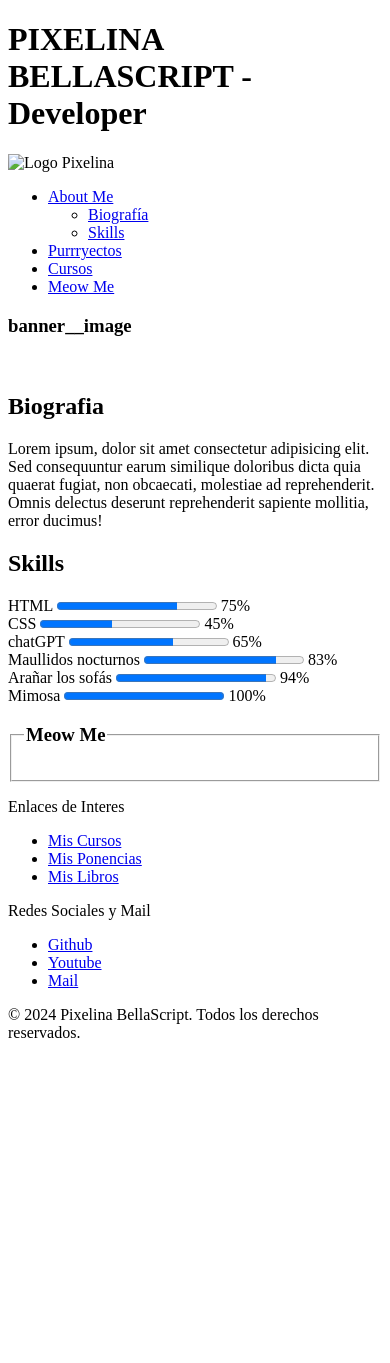
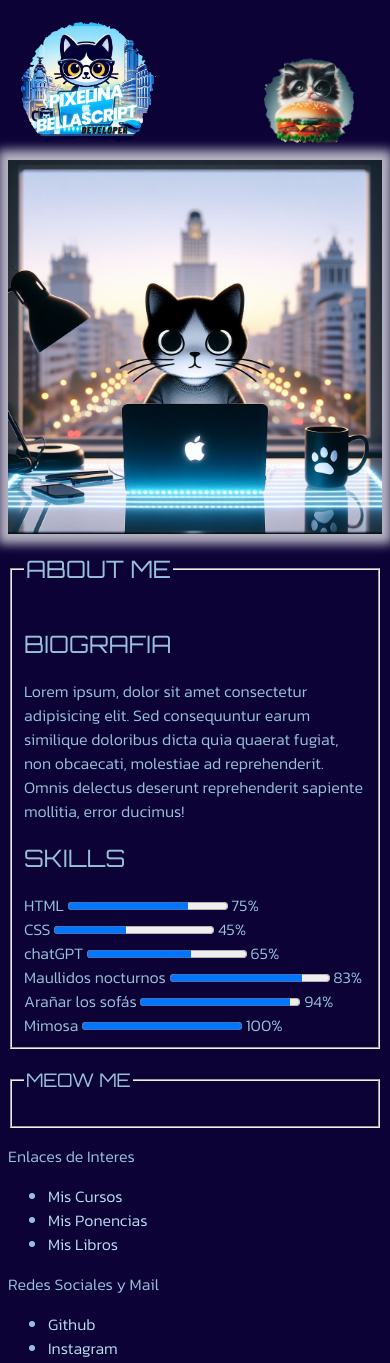
Before and after one commit to SyraDominguez/pixelinaportfolio, a plain HTML site: page src/index.html in a window 390 px wide. Shown: the top 1363 px of the page. Before the commit the page ends 1058 px from the top, so only its background shows below. Drawn offline with Linux system fonts and the light colour scheme; a web font is replaced by a local one.

Commit message:
feat: añado el header mobile y el primer media query

```diff
--- /dev/null
+++ b/footer.css
@@ -0,0 +1,38 @@
+/* Footer */
+
+footer {
+    background-color: var(--color-sexto);
+    padding: 1rem;
+    text-align: center;
+}
+
+/* Estilo del texto en el Footer */
+
+footer p {
+    color: var(--color-primario);
+    font-size: 1.2rem;
+    margin: 0;
+}
+
+/* Enlaces a redes sociales */
+
+footer ul {
+    list-style: none;
+    padding: 0;
+    margin-top: 1rem;
+}
+
+footer li {
+    display: inline;
+    margin-right: 1rem;
+}
+
+footer a {
+    text-decoration: none;
+    color: var(--color-primario);
+    transition: color 0.3s ease-in-out;
+}
+
+footer a:hover {
+    color: var(--color-terciario);
+}
--- /dev/null
+++ b/main.css
@@ -0,0 +1,159 @@
+/* Paleta de colores */
+:root {
+    --color-primario: #BCDBF0;
+    --color-secundario: #98C1D9;
+    --color-terciario: #6969B3;
+    --color-cuaternario: #533A7B;
+    --color-quintanario: #4B244A;
+    --color-sexto: #C798D9;
+    --color-septimo: #D699CE;
+    --color-octavo: #E2B4D7;
+    --color-noveno: #D998A4;
+    --color-decimo: #B36995;
+    --color-onceavo: #9F7EA2;
+}
+
+/* Estilos generales */
+
+body {
+    background-color: #6969B3;
+    background-image: url(../img/banner\ mobile.jpeg);
+
+    font-family: 'Arial', sans-serif;
+    margin: 0;
+    padding: 0;
+}
+
+/* Header */
+
+header {
+    background-color: var(--color-primario);
+    padding: 1rem;
+}
+
+nav {
+    display: flex;
+    justify-content: space-around;
+}
+
+nav a {
+    text-decoration: none;
+    color: var(--color-cuaternario);
+    transition: color 0.3s ease-in-out;
+}
+
+nav a:hover {
+    color: var(--color-quintanario);
+}
+
+/* Sección de Descripción y Habilidades */
+
+#inicio {
+    background-color: var(--color-secundario);
+    padding: 2rem;
+    color: var(--color-cuaternario);
+}
+
+.habilidades {
+    display: flex;
+    justify-content: space-around;
+    margin-top: 1rem;
+}
+
+.habilidad {
+    text-align: center;
+}
+
+.barra-progreso {
+    width: 70%;
+    /* Ajustar según habilidad */
+    height: 1rem;
+    background-color: var(--color-terciario);
+    margin-top: 0.5rem;
+}
+
+/* Banner con Imagen de Fondo */
+
+#banner {
+    background-color: var(--color-cuaternario);
+    color: var(--color-primario);
+    padding: 2rem;
+    text-align: center;
+}
+
+#banner img {
+    width: 100%;
+    height: auto;
+}
+
+/* Formulario de Contacto */
+
+#contacto {
+    background-color: var(--color-octavo);
+    padding: 2rem;
+    color: var(--color-quintanario);
+}
+
+form {
+    display: flex;
+    flex-direction: column;
+}
+
+label {
+    margin-top: 1rem;
+}
+
+input,
+checkbox,
+textarea {
+    margin-top: 0.5rem;
+}
+
+button {
+    background-color: var(--color-terciario);
+    color: var(--color-primario);
+    padding: 0.5rem;
+    margin-top: 1rem;
+    cursor: pointer;
+    border: none;
+}
+
+button:hover {
+    background-color: var(--color-cuaternario);
+}
+
+/* Footer */
+
+footer {
+    background-color: var(--color-sexto);
+    padding: 1rem;
+    text-align: center;
+}
+
+footer ul {
+    list-style: none;
+    padding: 0;
+}
+
+footer li {
+    display: inline;
+    margin-right: 1rem;
+}
+
+footer a {
+    text-decoration: none;
+    color: var(--color-primario);
+}
+
+/* Media Queries */
+
+@media (max-width: 768px) {
+    nav {
+        flex-direction: column;
+        align-items: center;
+    }
+
+    nav a {
+        margin-top: 0.5rem;
+    }
+}
--- a/src/index.html
+++ b/src/index.html
@@ -3,41 +3,54 @@
   <head>
     <meta charset="UTF-8" />
     <meta name="viewport" content="width=device-width, initial-scale=1.0" />
+    <link rel="preconnect" href="https://fonts.googleapis.com">
+    <link rel="preconnect" href="https://fonts.gstatic.com" crossorigin>
+    <link href="https://fonts.googleapis.com/css2?family=Concert+One&family=Kanit:wght@300&family=New+Rocker&family=Orbitron&family=Single+Day&display=swap" rel="stylesheet">
 
-    <!-- <link rel="stylesheet" href="styles/main.css" /> -->
+    <link rel="stylesheet" href="styles/main.css" />
+    <link rel="stylesheet" href="styles/header.css" />
+
     <!-- <link rel="stylesheet" href="styles/navbar.css" /> -->
     <!-- <link rel="stylesheet" href="styles/footer.css" /> -->
-    <style></style>
+
     <title>Pixelina BellaScript || Portfolio</title>
   </head>
   <body>
-    <header>
-      <div>
-        <h1>PIXELINA BELLASCRIPT - Developer</h1>
-        <img src="#" alt="Logo Pixelina" />
+<header class="header">
+  <div class="header__image">
+    <img src="img/Logo_Def.png" alt="Logo Pixelina" />
   </div>
-      <nav>
-        <ul>
-          <li>
-            <a href="#about-me">About Me</a>
-            <ul>
-              <li><a href="#bio">Biografía</a></li>
-              <li><a href="#skills">Skills</a></li>
-            </ul>
-          </li>
-          <li><a href="#projects">Purrryectos</a></li>
-          <li><a href="#courses">Cursos</a></li>
+  <div class="header__text">
+    <h1 class="logo_text">PIXELINA BELLASCRIPT
+      <span>developer</span>
+    </h1>
+  </div>
+  <input type="checkbox" id="menu-toggle" class="hidden-checkbox">
+  <label for="menu-toggle" class="menu-icon">
+    <img src="img/Menu_Def.png" alt="Menú Icono">
+  </label>
+  <nav class="header__nav">
+    <ul class="header__nav__list">
+      <li><a href="#about-me">About Me</a></li>
+      <li><a class="btn" href="#">Purrryectos</a></li>
+      <li><a class="btn" href="#">Cursos</a></li>
       <li><a href="#contact">Meow Me</a></li>
     </ul>
   </nav>
 </header>
+
+
+
     <main>
-      <div>
-        <h3>banner__image</h3>
-        <img src="" alt="" />
-      </div>
+      <section class="banner">
+        <img src="img/banner mobile.jpeg" alt="Banner Gatita Mobile" />
+      </section>
 
       <section id="about-me">
+        <fieldset>
+          <legend>
+            <h2>About Me</h2>
+          </legend>
 
             <section id="bio">
               <div>
@@ -50,7 +63,6 @@
                 </p>
               </div>
             </section>
-
             <section id="skills">
               <div>
                 <h2>Skills</h2>
@@ -92,8 +104,8 @@
                   </div>
                 </div>
               </div>
-        </section id="skills">
-        </section>
+            </section id="skills"></fieldset>
+      </section >
 
         <section id="contact">
           <div>
@@ -105,7 +117,7 @@
             <form action="#" method="post"></form>
           </div>
         </section>
-      </section>
+
     </main>
     <footer>
       <aside>
@@ -120,6 +132,7 @@
         <p>Redes Sociales y Mail</p>
         <ul>
           <li><a href="#" target="_blank">Github</a></li>
+          <li><a href="#" target="_blank">Instagram</a></li>
           <li><a href="#" target="_blank">Youtube</a></li>
           <li><a href="#" target="_blank">Mail</a></li>
         </ul>
--- /dev/null
+++ b/src/styles/header.css
@@ -0,0 +1,87 @@
+.header {
+    display: flex;
+    justify-content: space-between;
+    align-items: center;
+    padding: 0.8em;
+}
+
+.header__text {
+    display: none;
+}
+
+.header__image,
+.menu-icon img {
+    width: 150px;
+    max-width: 100%;
+    height: auto;
+}
+
+.header__image img,
+.menu-icon img {
+    max-width: 100%;
+    height: auto;
+
+}
+
+.header__image img {
+    padding: 0% 10% 0 0%;
+}
+
+.menu-icon img {
+    padding: 25% 10% 0% 30%;
+    align-items: end
+}
+
+
+.header__nav__list {
+    list-style: none;
+    padding: 0;
+    margin: 0;
+    display: flex;
+    flex-direction: column;
+}
+
+.header__nav__list li {
+    margin-bottom: 10px;
+    /* Ajusta el espaciado entre elementos del menú */
+}
+
+/* Estilo de ocultar el menú cuando el checkbox no está marcado */
+.hidden-checkbox:not(:checked)~.header__nav {
+    display: none;
+}
+
+/* Estilo del menú desplegable cuando el checkbox está marcado */
+.hidden-checkbox:checked~.header__nav {
+    display: flex;
+}
+
+.hidden-checkbox {
+    position: absolute;
+    top: -100%;
+    left: 0;
+}
+
+a {
+    text-decoration: none;
+    color: var(--color-primario);
+}
+
+@media (width >=500px) {
+    .header__text {
+        display: flex;
+        text-align: center;
+    }
+
+    .logo_text {
+        font-family: 'New Rocker', system-ui, monospace;
+
+    }
+
+    .logo_text span {
+        font-family: 'Single Day', cursive, monospace;
+        font-weight: 400;
+        color: var(--color-quinto);
+        text-transform: lowercase;
+    }
+}
--- /dev/null
+++ b/src/styles/main.css
@@ -0,0 +1,51 @@
+/* Paleta de colores */
+:root {
+    --color-basico: #0C0236;
+    --color-primario: #BCDBF0;
+    --color-secundario: #98C1D9;
+    --color-terciario: #6969B3;
+    --color-cuaternario: #C798D9;
+    --color-quinto: #D699CE;
+    --color-sexto: #E2B4D7;
+    --color-septimo: #D998A4;
+    --color-octavo: #B36995;
+    --color-noveno: #9F7EA2;
+
+}
+
+
+*,
+*::before,
+*::after {
+    box-sizing: border-box;
+}
+
+header,
+h1,
+h2,
+h3,
+h4,
+h5,
+h6 {
+    font-family: 'Orbitron', Verdana, Geneva, Tahoma, sans-serif;
+    font-weight: 400;
+    text-transform: uppercase;
+
+}
+
+body {
+    background-color: var(--color-basico);
+    color: var(--color-secundario);
+    font-family: 'Kanit', Arial, Helvetica, sans-serif;
+    font-weight: 300;
+
+}
+
+
+.banner img {
+    max-width: 100%;
+    height: auto;
+    display: block;
+    margin: 0 auto;
+    box-shadow: 0 0 10px 10px rgba(255, 255, 255, 0.7);
+}
```
Also changed, not shown: index.html (deleted, +0 -10 lines), navbar.css (added, +18 -0 lines), src/img/Hamburguesa.png (added), src/img/Logo_Def.png (added), src/img/Menu_Def.png (added), src/img/about me.jpeg, src/img/banner web.jpeg, src/img/logo.jpeg (deleted), styles/main.css (deleted). Lines whose indentation alone changed are shown as unchanged.
